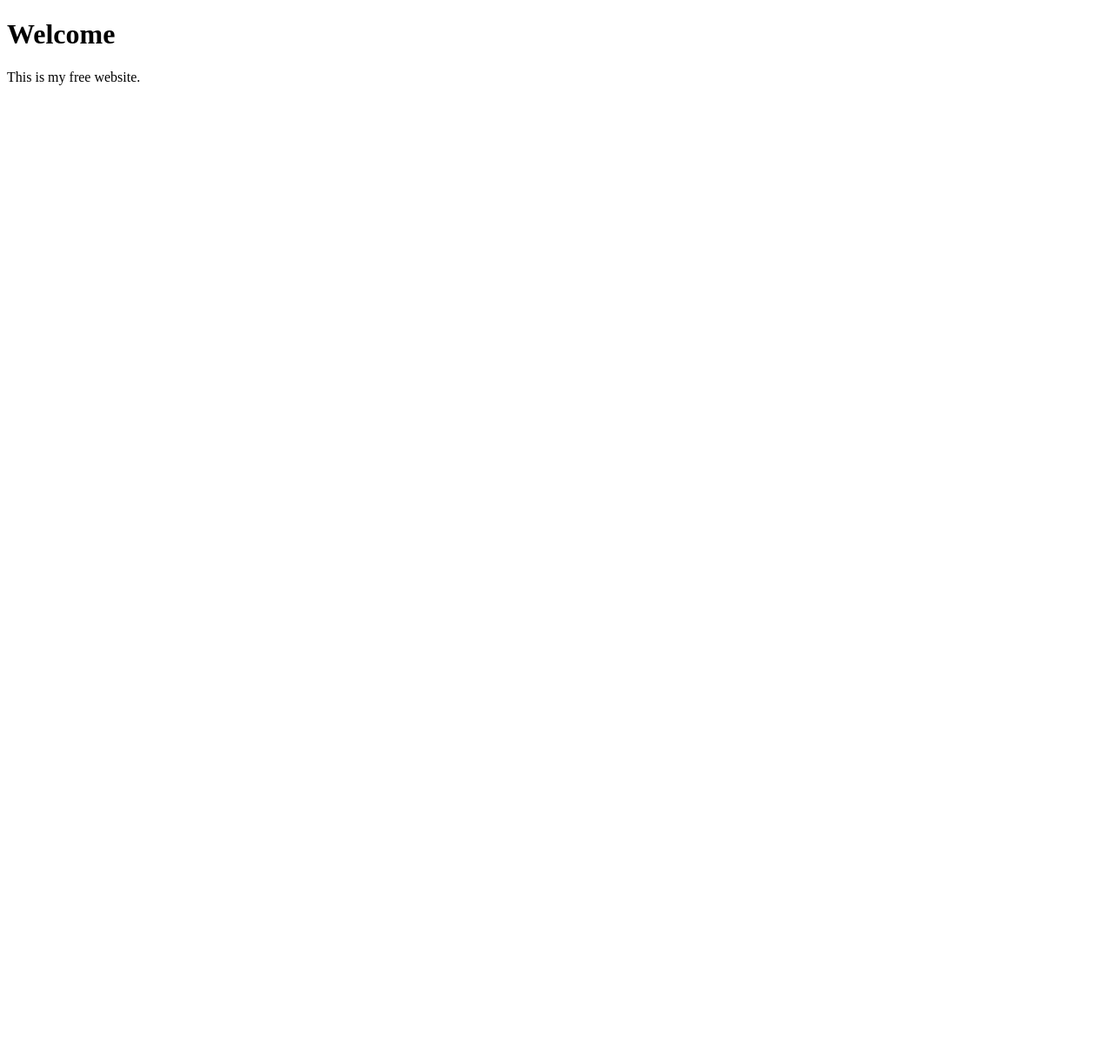
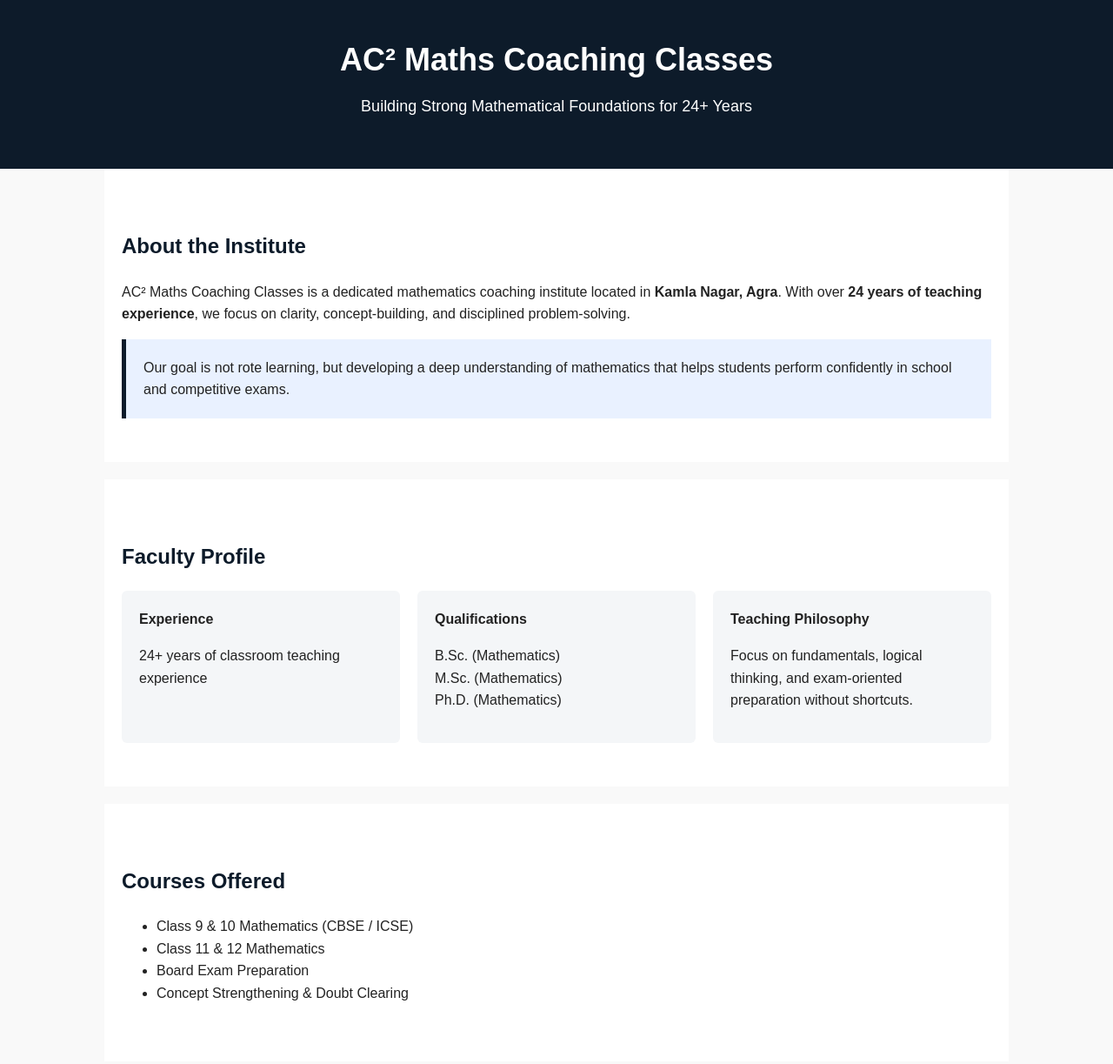
Before and after one commit to Enzo-nitzen/enzo-nitzen.github.io, a plain HTML site: page index.html in a window 1280 px wide. Shown: the top 1223 px of the page at 87% size. Before the commit the page ends 800 px from the top, so only its background shows below. Drawn offline with Linux system fonts and the light colour scheme.

Commit message:
Revamp index.html for AC² Maths Coaching Classes
Updated the HTML structure and content for AC² Maths Coaching Classes website, including meta tags, styles, and sections for about, faculty, courses, and contact information.

```diff
--- a/index.html
+++ b/index.html
@@ -1,10 +1,178 @@
 <!DOCTYPE html>
-<html>
+<html lang="en">
 <head>
-  <title>My Website</title>
+  <meta charset="UTF-8">
+  <title>AC² Maths Coaching Classes | Kamla Nagar, Agra</title>
+  <meta name="viewport" content="width=device-width, initial-scale=1.0">
+
+  <style>
+    body {
+      margin: 0;
+      font-family: Arial, Helvetica, sans-serif;
+      color: #222;
+      line-height: 1.6;
+      background-color: #f9f9f9;
+    }
+
+    header {
+      background: #0d1b2a;
+      color: white;
+      padding: 40px 20px;
+      text-align: center;
+    }
+
+    header h1 {
+      margin: 0;
+      font-size: 36px;
+    }
+
+    header p {
+      font-size: 18px;
+      margin-top: 10px;
+    }
+
+    section {
+      padding: 50px 20px;
+      max-width: 1000px;
+      margin: auto;
+      background: white;
+      margin-bottom: 20px;
+    }
+
+    h2 {
+      color: #0d1b2a;
+      margin-bottom: 20px;
+    }
+
+    .highlight {
+      background: #e9f1ff;
+      padding: 20px;
+      border-left: 5px solid #0d1b2a;
+    }
+
+    .grid {
+      display: grid;
+      grid-template-columns: repeat(auto-fit, minmax(250px, 1fr));
+      gap: 20px;
+    }
+
+    .card {
+      background: #f4f6f8;
+      padding: 20px;
+      border-radius: 6px;
+    }
+
+    footer {
+      background: #0d1b2a;
+      color: white;
+      text-align: center;
+      padding: 20px;
+    }
+
+    .cta {
+      background: #1b263b;
+      color: white;
+      padding: 30px;
+      text-align: center;
+      margin-top: 30px;
+    }
+
+    .cta strong {
+      font-size: 22px;
+    }
+  </style>
 </head>
+
 <body>
-  <h1>Welcome</h1>
-  <p>This is my free website.</p>
+
+<header>
+  <h1>AC² Maths Coaching Classes</h1>
+  <p>Building Strong Mathematical Foundations for 24+ Years</p>
+</header>
+
+<section>
+  <h2>About the Institute</h2>
+  <p>
+    AC² Maths Coaching Classes is a dedicated mathematics coaching institute located in
+    <strong>Kamla Nagar, Agra</strong>. With over <strong>24 years of teaching experience</strong>,
+    we focus on clarity, concept-building, and disciplined problem-solving.
+  </p>
+
+  <div class="highlight">
+    Our goal is not rote learning, but developing a deep understanding of mathematics
+    that helps students perform confidently in school and competitive exams.
+  </div>
+</section>
+
+<section>
+  <h2>Faculty Profile</h2>
+  <div class="grid">
+    <div class="card">
+      <strong>Experience</strong>
+      <p>24+ years of classroom teaching experience</p>
+    </div>
+
+    <div class="card">
+      <strong>Qualifications</strong>
+      <p>
+        B.Sc. (Mathematics)<br>
+        M.Sc. (Mathematics)<br>
+        Ph.D. (Mathematics)
+      </p>
+    </div>
+
+    <div class="card">
+      <strong>Teaching Philosophy</strong>
+      <p>
+        Focus on fundamentals, logical thinking, and exam-oriented preparation without shortcuts.
+      </p>
+    </div>
+  </div>
+</section>
+
+<section>
+  <h2>Courses Offered</h2>
+  <ul>
+    <li>Class 9 & 10 Mathematics (CBSE / ICSE)</li>
+    <li>Class 11 & 12 Mathematics</li>
+    <li>Board Exam Preparation</li>
+    <li>Concept Strengthening & Doubt Clearing</li>
+  </ul>
+</section>
+
+<section>
+  <h2>Why Choose AC² Maths?</h2>
+  <div class="grid">
+    <div class="card">✔ Personal attention to students</div>
+    <div class="card">✔ Strong focus on basics</div>
+    <div class="card">✔ Regular practice and revision</div>
+    <div class="card">✔ Proven results over decades</div>
+  </div>
+</section>
+
+<section>
+  <h2>Location & Contact</h2>
+  <p>
+    <strong>Address:</strong><br>
+    F-84, Kamla Nagar,<br>
+    Agra, Uttar Pradesh
+  </p>
+
+  <p>
+    <strong>Contact:</strong><br>
+    Phone / WhatsApp: (Add number)<br>
+    Email: (Add email)
+  </p>
+</section>
+
+<div class="cta">
+  <strong>Admissions Open</strong>
+  <p>Visit the institute or call to enquire about batches.</p>
+</div>
+
+<footer>
+  © AC² Maths Coaching Classes | Kamla Nagar, Agra
+</footer>
+
 </body>
 </html>
```
